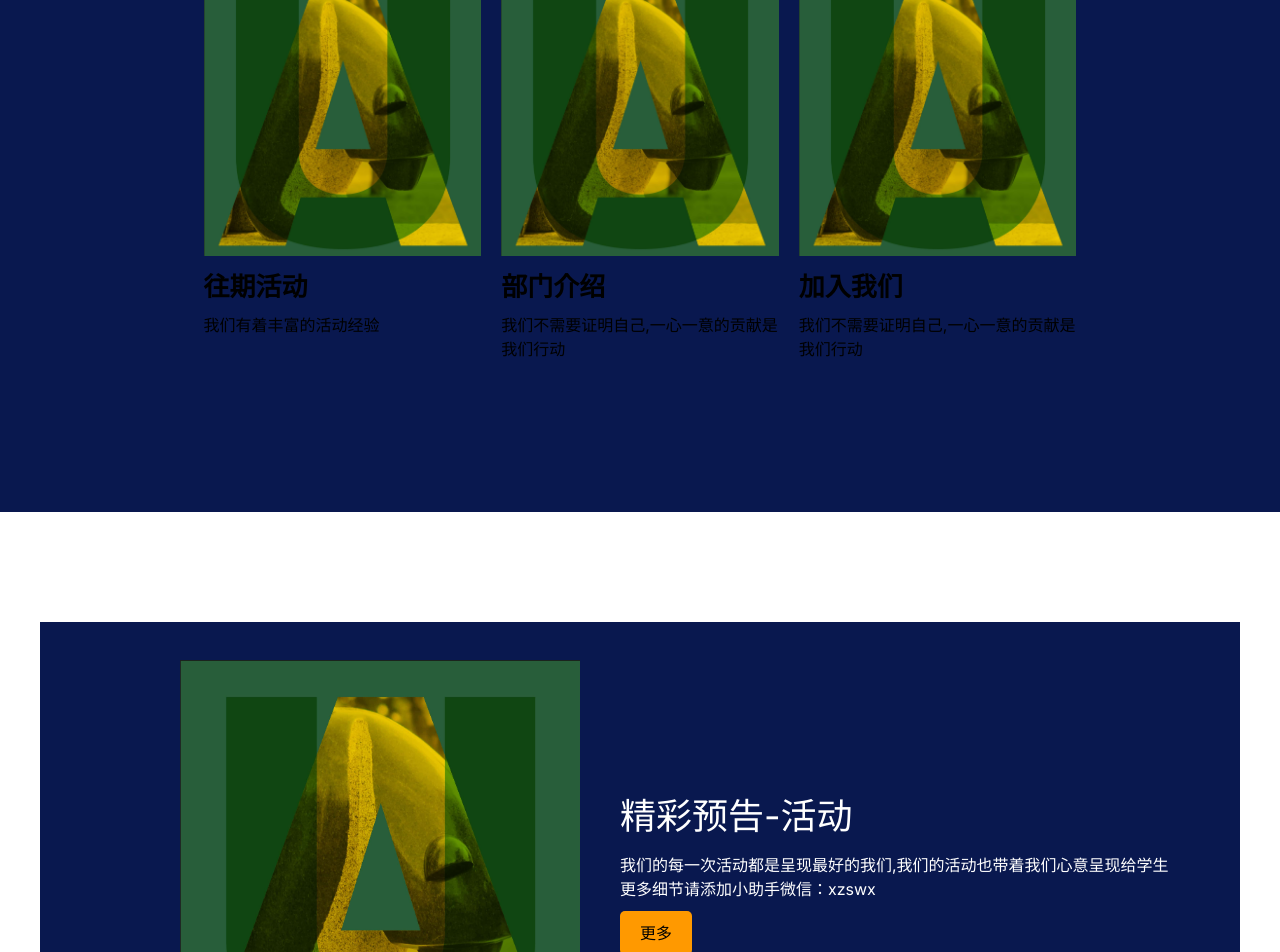
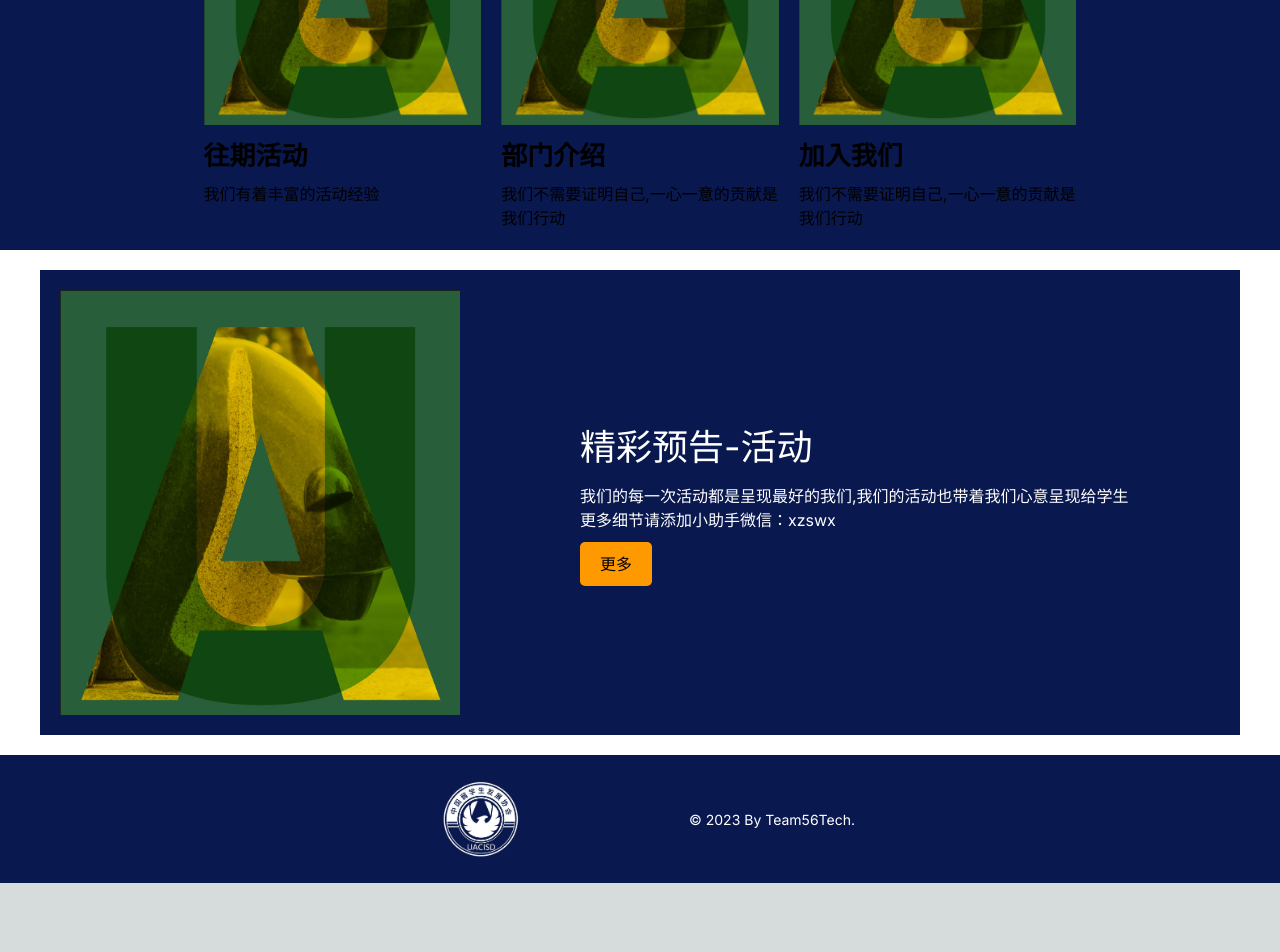
Before and after one commit to Team45Tech/CISD-Frontend, a Next.js app: page / in a window 1280 px wide. Shown: the part 1848-2800 px from the top of the page. After the commit the page ends 2731 px from the top, so only its background shows below. Built offline with nearby package versions, Linux system fonts and the light colour scheme.

Commit message:
responsive

```diff
--- a/app/components/Footer/footer.css
+++ b/app/components/Footer/footer.css
@@ -2,9 +2,10 @@
 
 /* Footer container */
 .footer {
-    height: 40vh;
+  height: auto; /* Adjust height to content */
   display: flex;
-    justify-content: space-between;
+  flex-direction: row; /* Align items horizontally */
+  justify-content: center;
   align-items: center;
   padding: 1rem;
   background-color: #09184f; /* Background color for the footer */
@@ -21,29 +22,38 @@
   margin-right: 1rem; /* Spacing between links */
 }
 
-
-
 /* Copyright text */
 .footer p {
   font-size: 0.875rem; /* Text size */
+  margin-left: 1rem; /* Add some spacing between the logo and the text */
 }
 
 .email_container {
-    width: 20%;
-    margin-left: 15%;
-
+  display: flex;
+  justify-content: center;
+  align-items: center;
 }
 
 .logo_img {
-    /* Adjust the size as needed width: 600px;*/
   align-items: center;
   width: 40%;
   cursor: pointer;
+  max-width: 200px; /* Set a max-width to ensure the logo doesn't get too large */
 }
 
+.copyright_container {
+  display: flex;
+  justify-content: center;
+  align-items: center;
+}
 
- .copyright_container {
-  position: fixed;
-  bottom: 2%;
-  right: 2%;
+/* Responsive styles for smaller screens */
+@media only screen and (max-width: 767px) {
+  .logo_img {
+      width: 30%; /* Reduce the width for smaller screens */
   }
+
+  .footer p {
+      font-size: 0.75rem; /* Reduce the font size for smaller screens */
+  }
+}
--- a/app/components/Home/About/about.css
+++ b/app/components/Home/About/about.css
@@ -7,6 +7,7 @@
     flex-direction: column;
     justify-content: center;
     align-items: center;
+    height: auto;
   }
 
   .application_header_container {
@@ -140,3 +141,27 @@
   background-color: #FFA500;
   cursor: pointer;
 }
+
+@media only screen and (max-width: 767px) {
+  .application_lower_container {
+    flex-direction: column;
+    padding-inline-start: 5%;
+    padding-inline-end: 5%;
+    align-items: center;
+  }
+
+  .application_left_lower_container,
+  .application_center_lower_container,
+  .application_right_lower_container {
+    margin: 20px 0; /* Increase vertical margin for better spacing */
+    align-items: center; /* Center the content */
+    max-width: 90%; /* Adjust the width to fit smaller screens */
+    text-align: center; /* Center the text content */
+  }
+
+  .section_header, .section_paragraph {
+    text-align: center; /* Center the headers and paragraphs */
+    writing-mode: horizontal-tb; /* Reset the writing mode */
+    text-orientation: mixed; /* Reset the text orientation */
+  }
+}
--- a/app/components/Home/Application/Student.tsx
+++ b/app/components/Home/Application/Student.tsx
@@ -3,8 +3,8 @@
 
 import React from 'react';
 
-import './about.css'
-import { useNavigate } from 'react-router-dom';
+import './student.css'
+//import { useNavigate } from 'react-router-dom';
 import Link from 'next/link';
 
 const About = () => {
--- a/app/components/Home/Application/student.css
+++ b/app/components/Home/Application/student.css
@@ -2,11 +2,12 @@
 .application_outer_container {
   background-color: #09184f;
   padding: 20px;
-    height: 110vh;
+  /* Remove fixed height */
   display: flex;
   flex-direction: column;
   justify-content: center;
   align-items: center;
+  height: auto;
 }
 
   .application_header_container {
@@ -140,3 +141,35 @@
   background-color: #FFA500;
   cursor: pointer;
 }
+
+@media only screen and (max-width: 767px) {
+  .application_lower_container {
+    flex-direction: column !important;
+    padding-inline-start: 5% !important;
+    padding-inline-end: 5% !important;
+    align-items: center !important;
+  }
+
+  .application_left_lower_container,
+  .application_center_lower_container,
+  .application_right_lower_container {
+    margin: 20px 0 !important;
+    align-items: center !important;
+    max-width: 90% !important;
+    text-align: center !important;
+  }
+
+  .section_header, .section_paragraph {
+    text-align: center !important;
+    writing-mode: horizontal-tb !important;
+    text-orientation: mixed !important;
+  }
+}
+
+@media only screen and (max-width: 767px) {
+  .application_left_lower_container,
+  .application_center_lower_container,
+  .application_right_lower_container {
+    background-color: red !important; /* This is just for testing */
+  }
+}
--- a/app/components/Home/Event/event.css
+++ b/app/components/Home/Event/event.css
@@ -1,9 +1,10 @@
 .event_outer_container {
   background-color: white;
-  height: 90vh;
+  height: auto; /* Adjust height based on content */
   display: flex;
   justify-content: center;
   align-items: center;
+  padding: 20px 0; /* Add vertical padding */
 }
 
 .event_inner_container {
@@ -11,8 +12,8 @@
   display: flex;
   align-items: center;
   padding: 20px;
-  width: 1200px;
-  height: 500px;
+  max-width: 1200px; /* Set a max-width */
+  width: 100%; /* Take full width */
   text-align: left;
   position: relative;
 }
@@ -28,16 +29,13 @@
   max-width: 40%;
   width: 400px;
   margin-right: 100px; /* Adjust the margin to control the spacing between image and text */
-  margin-left: 120px;
 }
 
 .event_text {
   max-width: 60%; /* Adjust the max-width to control the width of the text content */
   padding: 20px;
   color: white;
-  margin-left: -80px;
 }
-
 
 .event_text h1 {
   font-size: 36px; /* Adjust the font size */
@@ -62,3 +60,23 @@
 .event_text button:hover {
   background-color: #FFFDD0;
 }
+
+/* Responsive styles for smaller screens */
+@media only screen and (max-width: 767px) {
+  .event_content {
+    flex-direction: column; /* Stack items vertically */
+  }
+
+  .event_image {
+    margin-right: 0; /* Remove right margin */
+    margin-bottom: 20px; /* Add bottom margin for spacing */
+    width: 80%; /* Adjust width for smaller screens */
+    margin-left: 0; /* Remove left margin */
+  }
+
+  .event_text {
+    max-width: 100%; /* Take full width */
+    padding: 10px; /* Reduce padding */
+    text-align: center; /* Center the text */
+  }
+}
--- a/app/components/Home/Student/student.css
+++ b/app/components/Home/Student/student.css
@@ -7,9 +7,11 @@
   text-align: center;
   background-color: white;
   color: black;
-  height: 95vh;
+  min-height: 95vh; /* Use min-height instead of height */
   padding-top: 15px;
+  padding-bottom: 40px;
 }
+
 
 .about_header {
   padding-top: 30px;
@@ -67,3 +69,37 @@
 .image-container:hover .about_text {
   opacity: 1;
 }
+
+
+/* Mobile View */
+@media only screen and (max-width: 767px) {
+  .about_gallery {
+    flex-direction: column;
+    gap: 30px;
+    align-items: center;
+  }
+
+  .about_header {
+    font-size: 28px;
+  }
+
+  .about_paragraph {
+    font-size: 18px;
+  }
+
+  .image-container img {
+    width: 250px;
+  }
+
+  .about_text {
+    font-size: 16px;
+  }
+}
+
+/* Desktop View */
+@media only screen and (min-width: 768px) {
+  .about_gallery {
+    flex-direction: row; /* This will layout the divs horizontally */
+    gap: 60px;
+  }
+}
```
Lines whose indentation alone changed are shown as unchanged.
